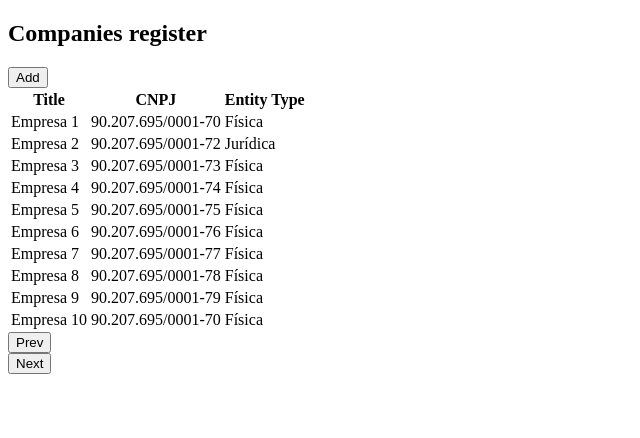
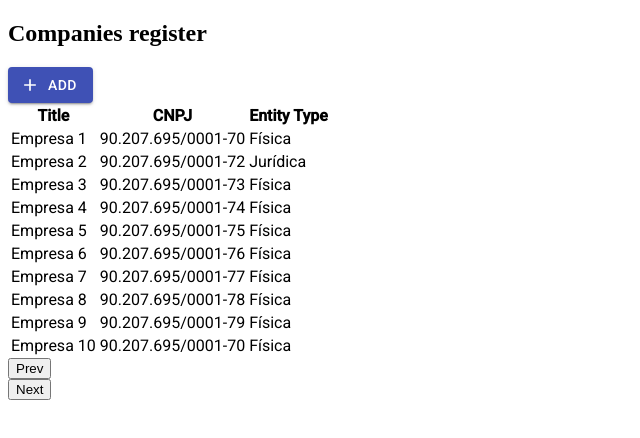
Before and after one commit to matheuszenker/react-crud, a React (Create React App) app: page / in a window 1280 px wide. Shown: the top 438 px of the page, without its empty margins (0-640 px from the left). Built offline with nearby package versions, Linux system fonts and the light colour scheme; data requests are answered from the project's data file; the HTML template or start-up script is replaced by a standard one.

Commit message:
Started form styling

```diff
--- a/src/components/Crud/components/Table/index.js
+++ b/src/components/Crud/components/Table/index.js
@@ -1,14 +1,28 @@
 import React from 'react';
 import PropTypes from 'prop-types';
 
+import AddIcon from '@material-ui/icons/Add';
+import Button from '@material-ui/core/Button';
+
 import TableHeader from './components/TableHeader';
 import TableBody from './components/TableBody';
-// import { Container } from './styles';
+
+import MaterialUI from '../MaterialUI';
+
+import { Container } from './styles';
 
 const Table = ({ handleForm, structure, data, nextPage, previousPage }) => (
-  <>
+  <Container>
+    <MaterialUI />
     <div>
-      <button onClick={handleForm}>Add</button>
+      <Button
+        startIcon={<AddIcon />}
+        variant="contained"
+        color="primary"
+        onClick={handleForm}
+      >
+        Add
+      </Button>
     </div>
     <table>
       <thead>
@@ -24,7 +38,7 @@ const Table = ({ handleForm, structure, data, nextPage, previousPage }) => (
     <div>
       <button onClick={nextPage}>Next</button>
     </div>
-  </>
+  </Container>
 );
 
 Table.propTypes = {
--- /dev/null
+++ b/src/components/Crud/components/Table/styles.js
@@ -0,0 +1,5 @@
+import styled from 'styled-components';
+
+export const Container = styled.div`
+  font-family: 'Roboto';
+`;
```
